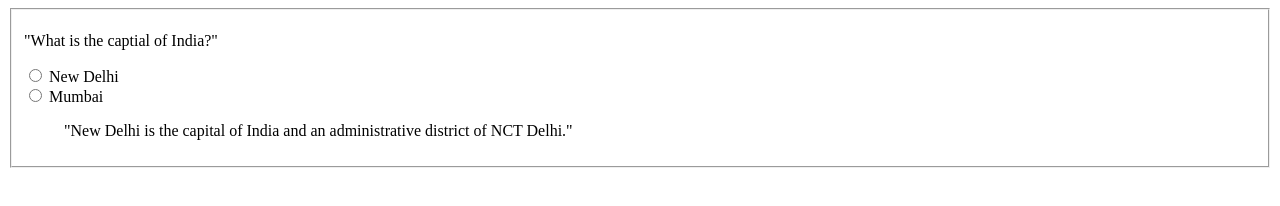
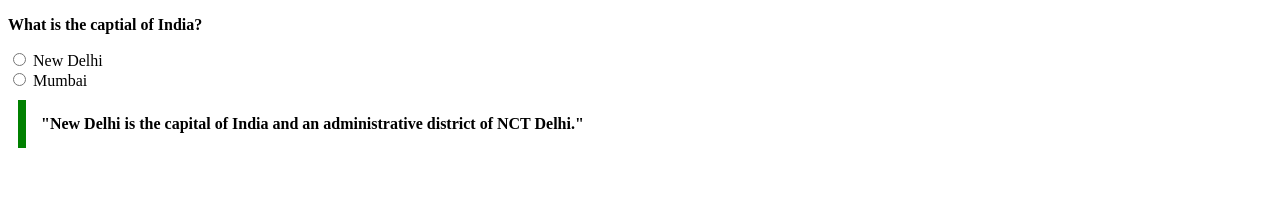
Before and after one commit to acciojob/trivia-dhananjay1809, a website: page main.html in a window 1280 px wide. Drawn offline with Linux system fonts and the light colour scheme.

Commit message:
created a submission

```diff
--- a/main.html
+++ b/main.html
@@ -3,21 +3,35 @@
 <html>
 
 <head>
+<style>
+    blockquote{ width:600px ;
+			   margin:10px;
+			   padding:15px;
+			   border-left:8px solid green;
+			    font-weight: bold
+
+
+	}
+
+
+
+</style>
+
+
+
+
 	<link rel="stylesheet" href="styles.css">
 </head>
 
 <body>
 
-	<form>
-       <fieldset>
-		   <p>"What is the captial of India?"</p>
+
+		   <b><p>What is the captial of India?</p></b>
 		   <input type="radio" name"capital"> New Delhi <br>
             <input type="radio" name"capital"> Mumbai
-		   <blockquote cite="https://en.wikipedia.org/wiki/New_Delhi">"New Delhi is the capital of India and an administrative district of NCT Delhi." </blockquote>
-	   </fieldset>
 
+	<blockquote cite="https://en.wikipedia.org/wiki/New_Delhi" >"New Delhi is the capital of India and an administrative district of NCT Delhi." </blockquote>
 
-	</form>
 	<!-- the entire body must be written by student -->
     <script type="text/javascript" src="./script.js">
 </script>
```
